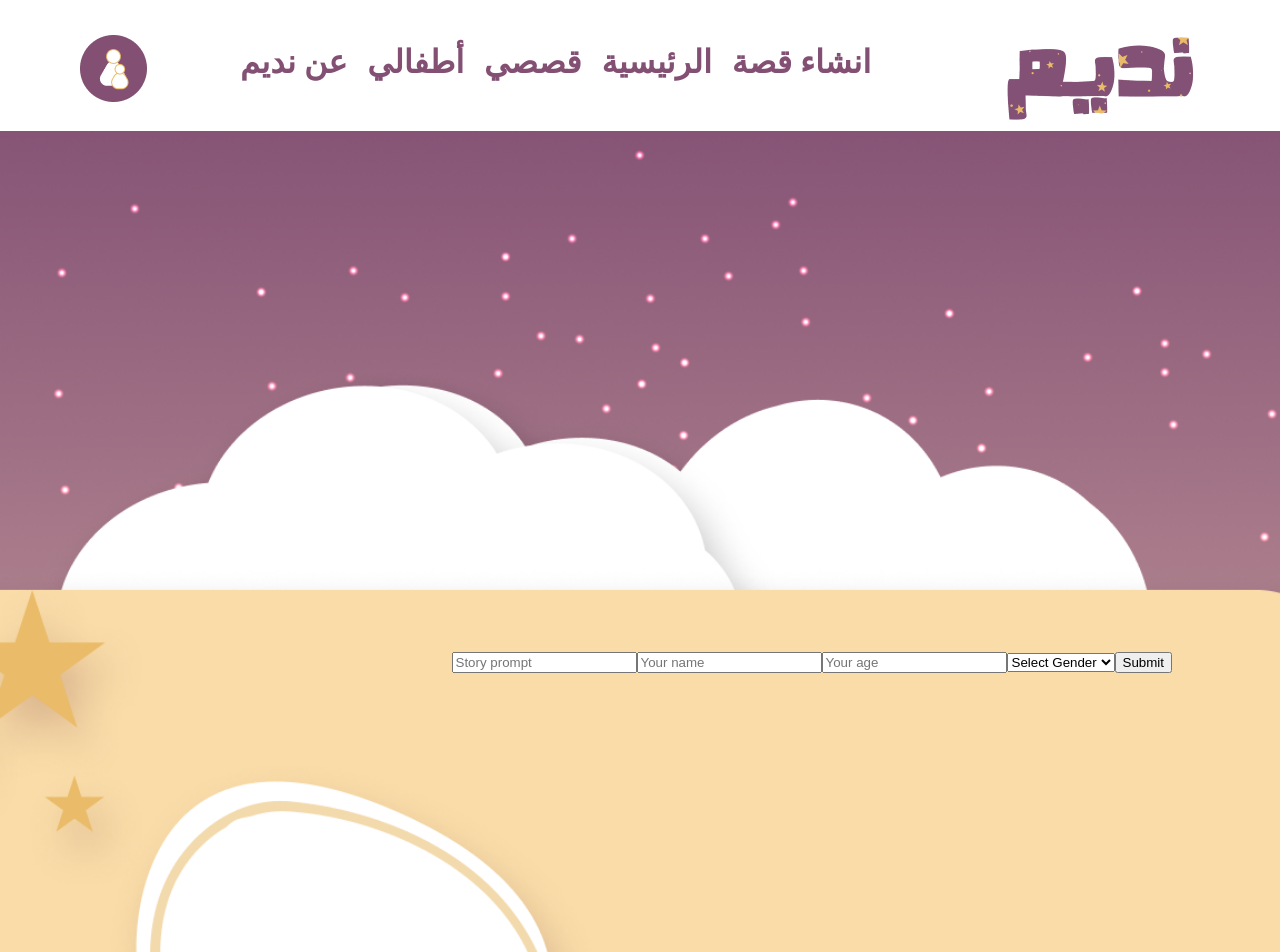
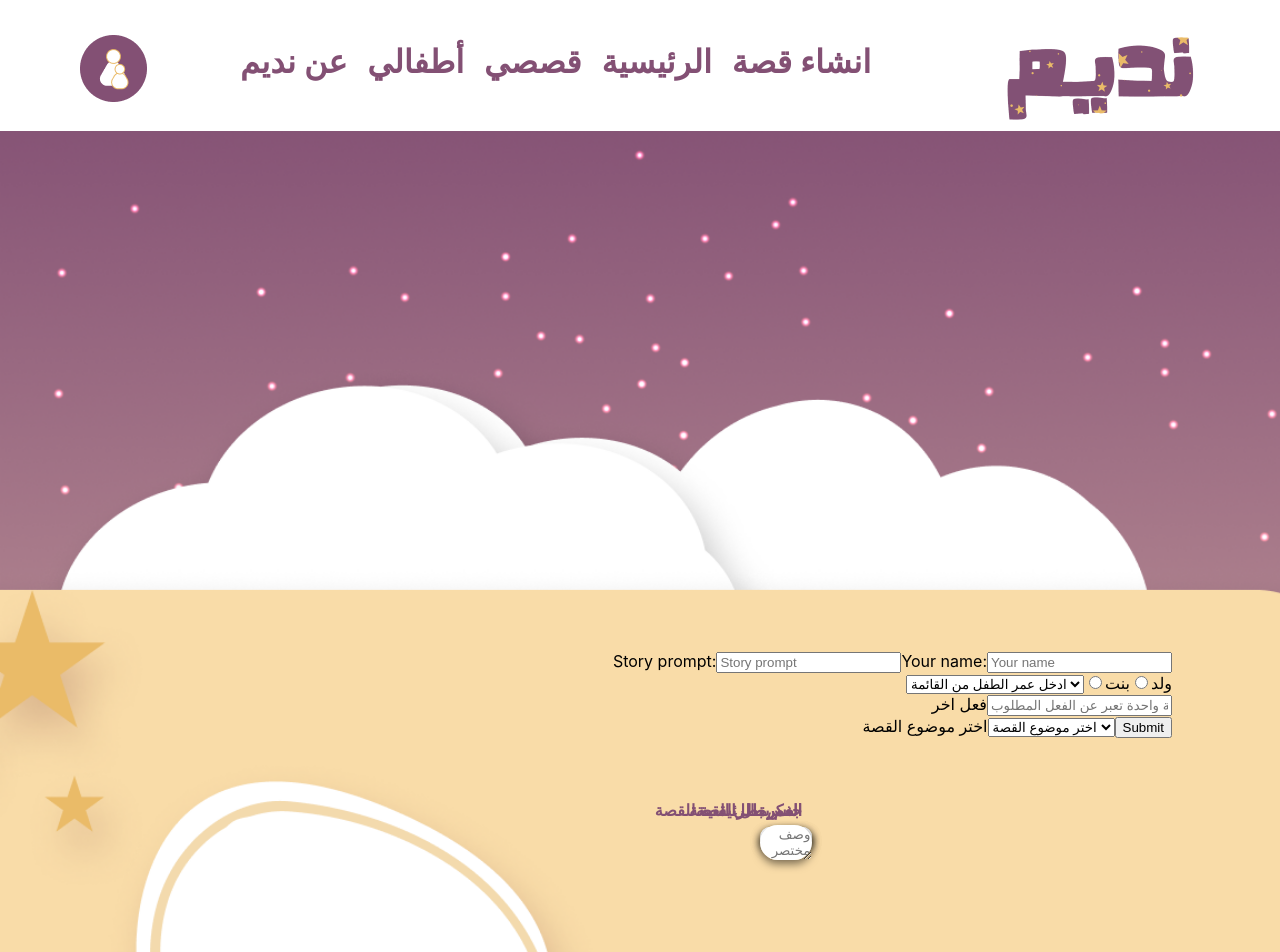
Before and after one commit to BatulMoneer/Nadeem, a React (Create React App) app in the folder frontend/: page /form in a window 1280 px wide. Shown: the top 952 px of the page. Built offline with nearby package versions, Linux system fonts and the light colour scheme.

Commit message:
shahd form بعد ماخربتيه

```diff
--- a/frontend/src/components/FormPage.js
+++ b/frontend/src/components/FormPage.js
@@ -30,31 +30,134 @@ const FormPage = () => {
     <div class="FormPage">
       <div class="form-container">
         <form onSubmit={handleSubmit}>
+          <label>
+            Story prompt:
             <input
               name="insert_prompt"
               value={formData.insert_prompt}
               onChange={handleChange}
               placeholder="Story prompt"
             />
+          </label>
+          <label>
+            Your name:
             <input
               name="name"
               value={formData.name}
               onChange={handleChange}
               placeholder="Your name"
             />
+          </label>
+          <br />
+          <label>
+            <select name="Age" value={formData.age} onChange={handleChange}>
+              <option value="">ادخل عمر الطفل من القائمة</option>
+              <option value="3">٣ سنوات</option>
+              <option value="4">٤ سنوات</option>
+              <option value="5">٥ سنوات</option>
+              <option value="6">٦ سنوات</option>
+              <option value="7">٧ سنوات</option>
+              <option value="8">٨ سنوات</option>
+            </select>
+          </label>
+          <label>
+            <input
+              type="radio"
+              name="gender"
+              value="msboy"
+              checked={formData.gender === "male"}
+              onChange={handleChange}
+            />
+            ولد
+          </label>
+          <label>
+            <input
+              type="radio"
+              name="gender"
+              value="msgirl hijabi"
+              checked={formData.gender === "female"}
+              onChange={handleChange}
+            />
+            بنت
+          </label>
+          <br />
+          <label>
+            فعل اخر
+            <input
+              type="text"
+              name="choice"
+              value={formData.choices}
+              onChange={handleChange}
+              placeholder="ادخل كلمة واحدة تعبر عن الفعل المطلوب"
+            />
+          </label>{" "}
+          <br />
+          <label>
+            اختر موضوع القصة
+            <select
+              name="prompt"
+              value={formData.prompt}
+              onChange={handleChange}
+            >
+              <option value="">اختر موضوع القصة </option>
+              <option value="male">Male</option>
+              <option value="female">Female</option>
+            </select>
+          </label>
+          <button type="submit">Submit</button>
+          <div class="label-container">
+            <label class="lbl">اسم بطل القصة</label>
+
+            <input
+              class="in-btn"
+              name="name"
+              value={formData.name}
+              onChange={handleChange}
+              placeholder="حدد اسم بطل القصة"
+            />
+          </div>
+          <div class="label-container">
+            <label class="lbl">العمر</label>
+
             <input
               name="age"
               value={formData.age}
               onChange={handleChange}
-            placeholder="Your age"
+              placeholder="اختر عمر الطفل من القائمة"
               type="number"
+              class="in-btn"
             />
-          <select name="gender" value={formData.gender} onChange={handleChange}>
-            <option value="">Select Gender</option>
+          </div>
+          <div class="label-container">
+            <label class="lbl">جنس بطل القصة</label>
+            <select
+              class="in-btn"
+              name="gender"
+              value={formData.gender}
+              onChange={handleChange}
+            >
+              <option class="in-btn" value="">
+                اختر الجنس
+              </option>
               <option value="male">Male</option>
               <option value="female">Female</option>
             </select>
-          <button type="submit">Submit</button>
+          </div>
+          <div class="label-container">
+            <label class="lbl">الفكرة الرئيسية للقصة</label>
+            <textarea
+              class="in-btn"
+              name="insert_prompt"
+              value={formData.insert_prompt}
+              onChange={handleChange}
+              placeholder="وصف مختصر قصير عن القصة التي ترغب بإنشاءها"
+            />
+          </div>
+          <div class="btn-container">
+            <button class="btn" type="submit">
+              اكتب لي قصة
+            </button>
+          </div>
         </form>
       </div>
     </div>
```
Lines whose indentation alone changed are shown as unchanged.
